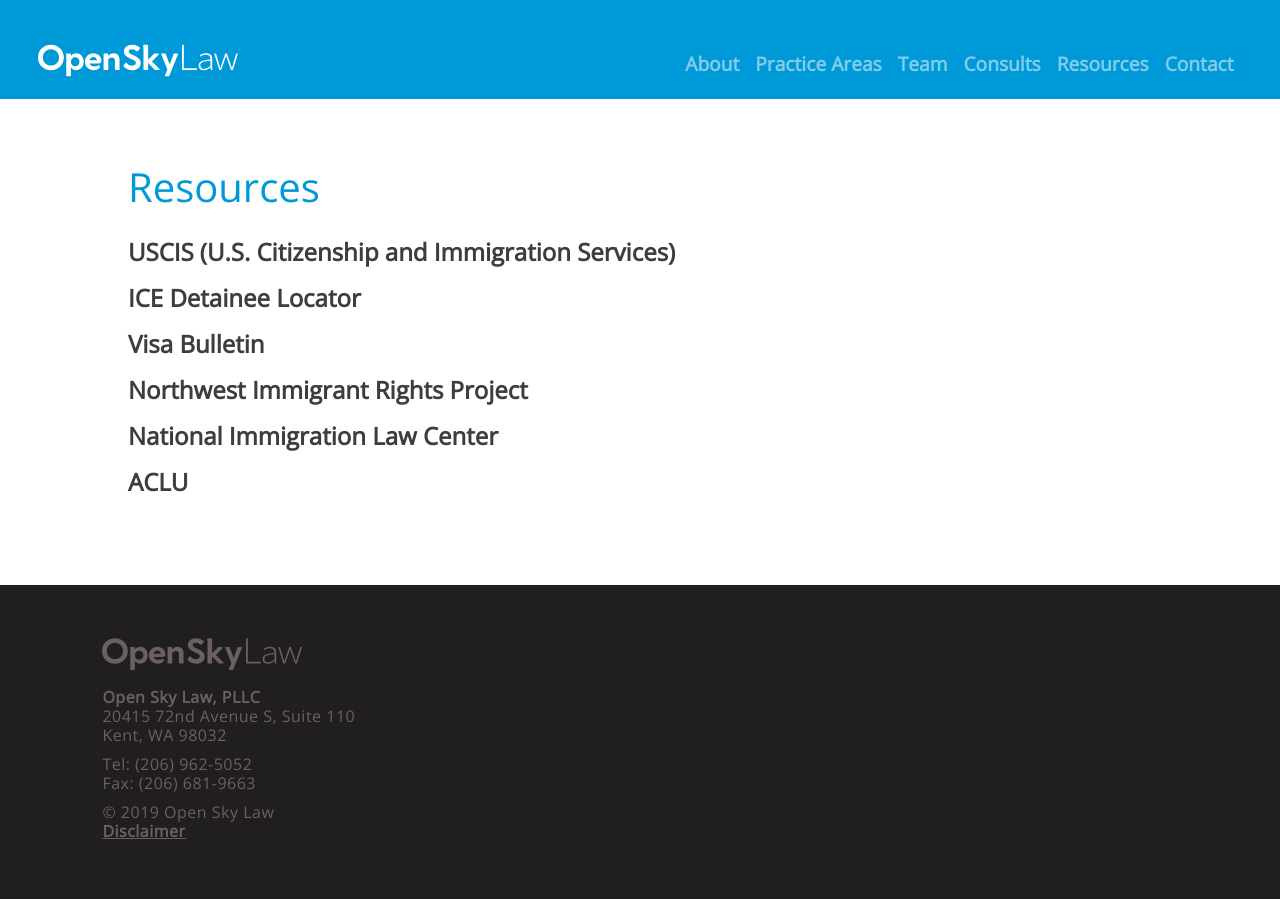
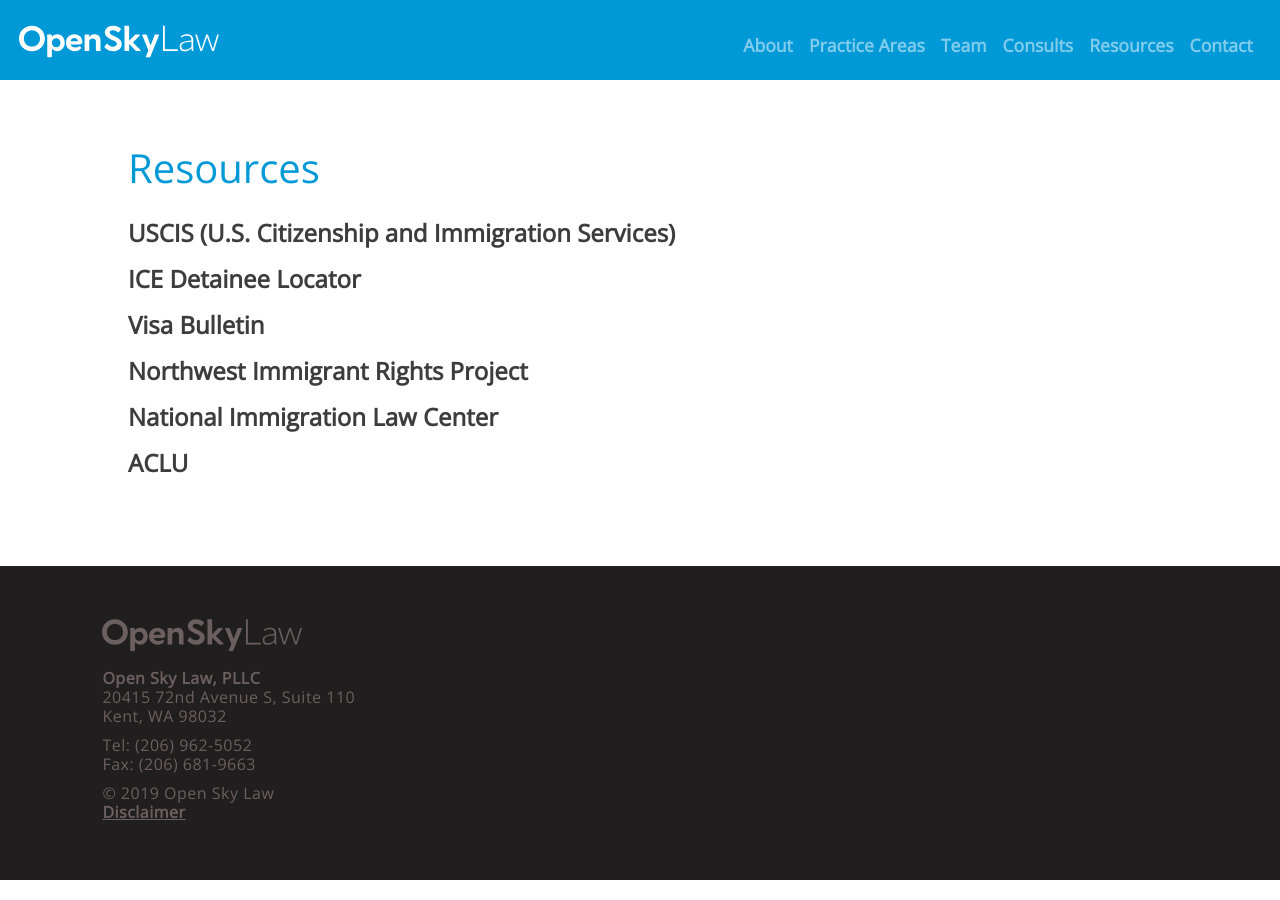
Before and after one commit to dtto/opensky, a Jekyll site: the page built from resources.md, in a window 1280 px wide. Built offline with Jekyll 4.4.1, drawn with Linux system fonts in a browser that asks for light colours; nearby versions of some CDN libraries; some web fonts are replaced.

Commit message:
make padding in navbar smaller

```diff
--- a/assets/style.css
+++ b/assets/style.css
@@ -36,22 +36,16 @@ a:hover{
 
 /* NAVIGATION BAR */
 .navbar {
-  padding-top: 3%;
-  padding-left: 3%;
-  padding-right: 3%;
+  padding-top: 2%;
+  padding-left: 2%;
+  padding-right: 2%;
   background-color: #0099D8;
-  font-weight: bolder;
-  font-size: 1.2rem;
+  font-size: 1.1rem;
 }
 .navbar a{
   text-decoration: none;
-  color: black;
 }
 
-a .nav-link{
-  color: rgb(255, 255, 255);
-  color: peachpuff;
-}
 
 /* FRONT PAGE */
 img{
@@ -131,6 +125,11 @@ img{
 
 /* MOBILE SIZING */
 @media (max-width: 480px) {
+  .navbar {
+    padding-top: 4%;
+    padding-left: 4%;
+    padding-right: 4%;
+  }
   img{
     max-width: 0%;
   }
@@ -140,9 +139,12 @@ img{
   .footer{
     padding-left: 20px;
   }
+  .footer p{
+    font-size: 1rem;
+  }
   .content{
-    padding-left: 8%;
-    padding-right: 8%;
+    padding-left: 4%;
+    padding-right: 4%;
   }
 }
 
@@ -160,9 +162,10 @@ img{
 }
 
 @media (min-width: 768px) {
-  img{
-    max-width: 100%;
-    max-height: 100%;
+  .navbar {
+    padding-top: 1.5%;
+    padding-left: 1.5%;
+    padding-right: 1.5%;
   }
   .footer p {
     padding-left: 8%;
```
Also changed, not shown: 1 other file.
